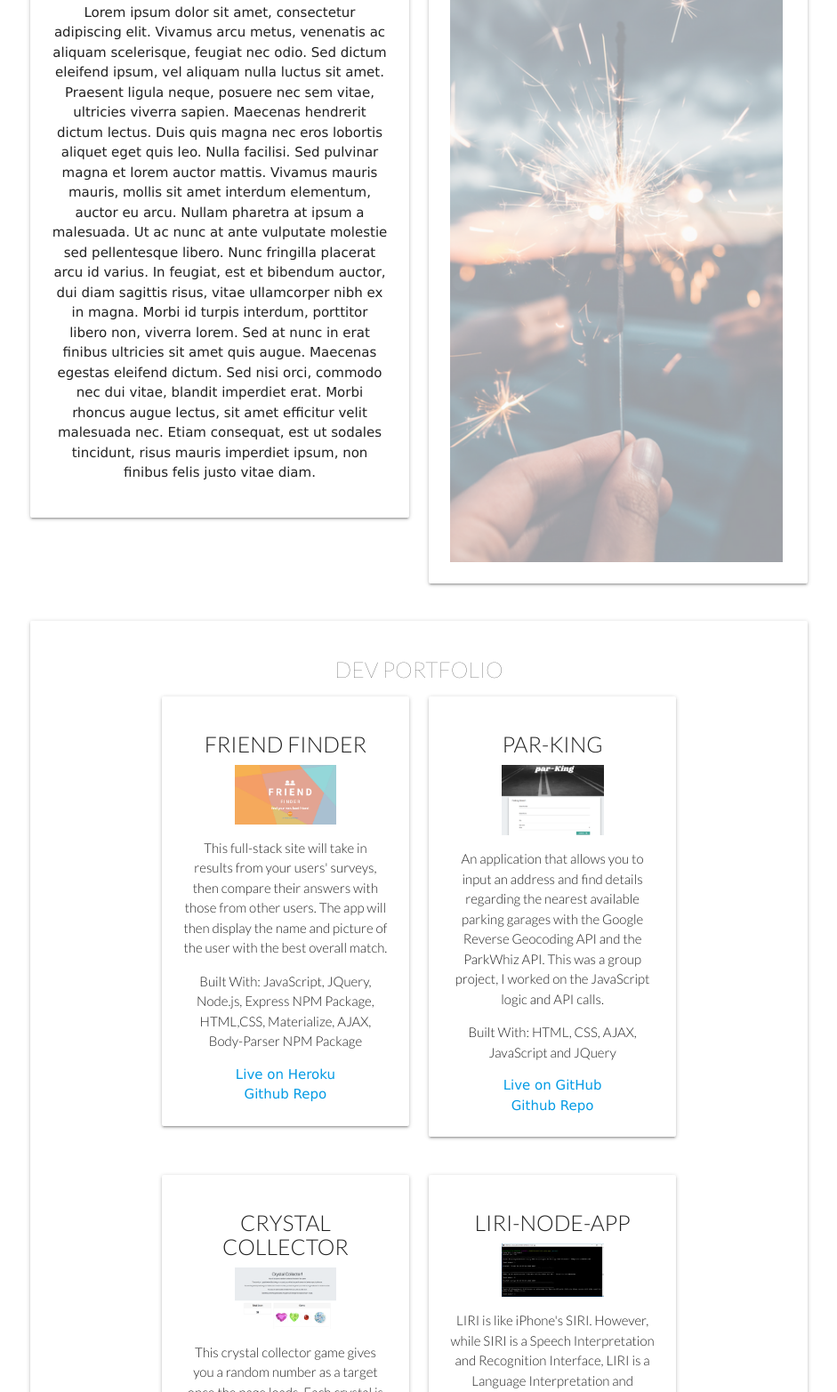
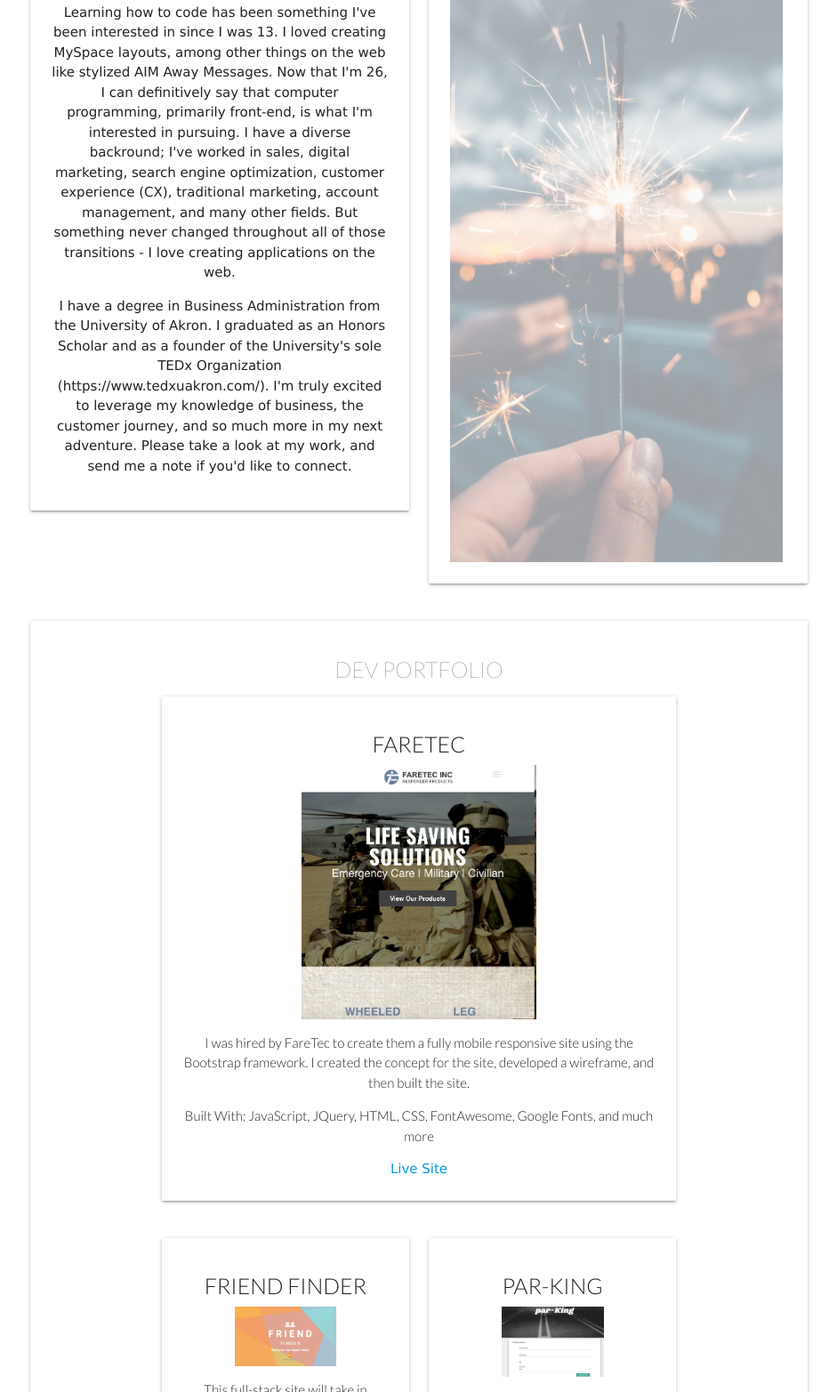
Before and after one commit to mmeganshaw/mywebsite, a website: page public/index.html in a window 1280 px wide. Shown: the part 1118-2683 px from the top of the page at 89% size, without its empty margins (169-1110 px from the left). Drawn offline with nearby package versions, Linux system fonts and the light colour scheme.

Commit message:
adding faretec

```diff
--- a/public/index.html
+++ b/public/index.html
@@ -65,9 +65,9 @@
                          <div class="card-panel">
                                  <center><H5 class="light">ABOUT ME</H5></center>
                                  <center><p class="light"><i>Whether you think you can, </br>or you think you can't, you're right. - Henry Ford</i></p></center>
-                                 <center><p>Lorem ipsum dolor sit amet, consectetur adipiscing elit. Vivamus arcu metus, venenatis ac aliquam scelerisque, feugiat nec odio. Sed dictum eleifend ipsum, vel aliquam nulla luctus sit amet. Praesent ligula neque, posuere nec sem vitae, ultricies viverra sapien. Maecenas hendrerit dictum lectus. Duis quis magna nec eros lobortis aliquet eget quis leo. Nulla facilisi. Sed pulvinar magna et lorem auctor mattis. Vivamus mauris mauris, mollis sit amet interdum elementum, auctor eu arcu. Nullam pharetra at ipsum a malesuada. Ut ac nunc at ante vulputate molestie sed pellentesque libero.
-
-                                        Nunc fringilla placerat arcu id varius. In feugiat, est et bibendum auctor, dui diam sagittis risus, vitae ullamcorper nibh ex in magna. Morbi id turpis interdum, porttitor libero non, viverra lorem. Sed at nunc in erat finibus ultricies sit amet quis augue. Maecenas egestas eleifend dictum. Sed nisi orci, commodo nec dui vitae, blandit imperdiet erat. Morbi rhoncus augue lectus, sit amet efficitur velit malesuada nec. Etiam consequat, est ut sodales tincidunt, risus mauris imperdiet ipsum, non finibus felis justo vitae diam.
+                                 <center>
+                                        <p>Learning how to code has been something I've been interested in since I was 13. I loved creating MySpace layouts, among other things on the web like stylized AIM Away Messages. Now that I'm 26, I can definitively say that computer programming, primarily front-end, is what I'm interested in pursuing. I have a diverse backround; I've worked in sales, digital marketing, search engine optimization, customer experience (CX), traditional marketing, account management, and many other fields. But something never changed throughout all of those transitions - I love creating applications on the web.</p>
+                                        <p>I have a degree in Business Administration from the University of Akron. I graduated as an Honors Scholar and as a founder of the University's sole TEDx Organization (https://www.tedxuakron.com/). I'm truly excited to leverage my knowledge of business, the customer journey, and so much more in my next adventure. Please take a look at my work, and send me a note if you'd like to connect. </p>
                                     </p></center>
                                 </div>
                  </div>
@@ -84,6 +84,18 @@
                              <div class="card-panel">
                                      <center><H5 class="light">DEV PORTFOLIO</H5></center>
                                      <div class="container">
+                                        <div class="row">
+                                                <div class="col s12">
+                                                        <div class="card-panel">
+                                                                <center><H5 class="medium_light">FARETEC</H5></center>
+                                                                <center><a href="http://www.faretec.com/"><img src="/images/faretec.png" width="50%"></a></span></center>
+                                                                <center><p class="medium_light">I was hired by FareTec to create them a fully mobile responsive site using the Bootstrap framework. I created the concept for the site, developed a wireframe, and then built the site. </p></center>
+                                                                <center><p class="medium_light">Built With: JavaScript, JQuery, HTML, CSS, FontAwesome, Google Fonts, and much more </p></center>
+                                                                <center><a href="http://www.faretec.com/">Live Site</a>
+
+                                                        </div>
+                                                </div>
+                                        </div>
                                             <div class="row">
                                                  <div class="col s6">
                                                          <div class="card-panel">
```
Also changed, not shown: public/images/faretec.png (added).
